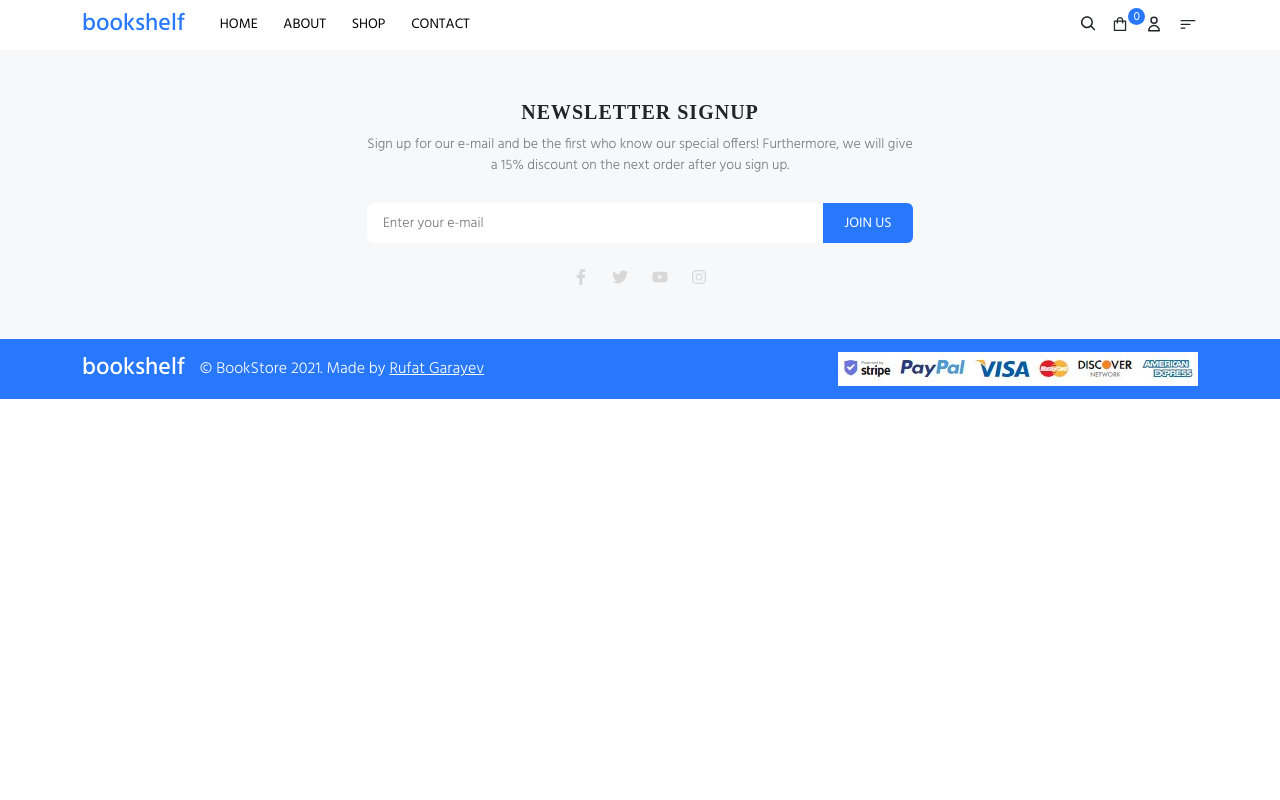
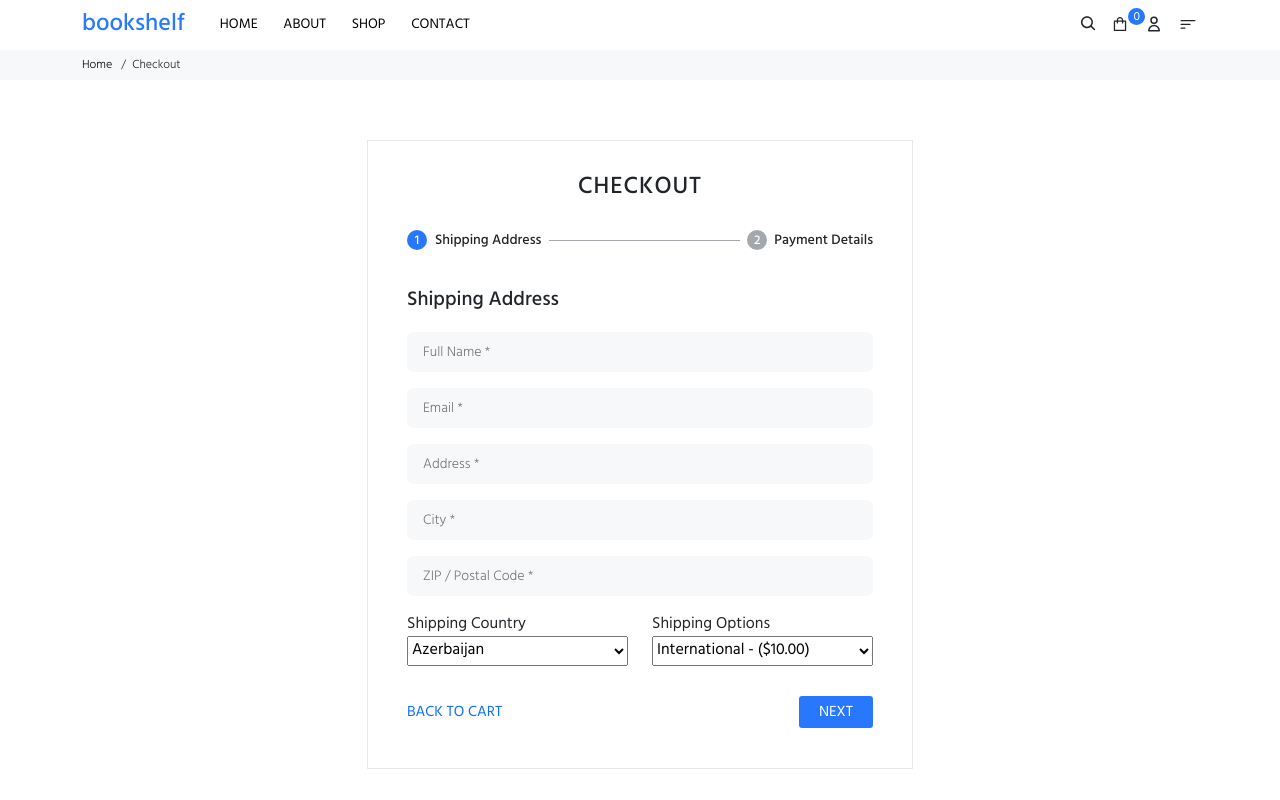
Before and after one commit to RufatGarayev/bookshelf, a React (Create React App) app: page /checkout in a window 1280 px wide. Shown: the top 800 px of the page. Built offline with nearby package versions, Linux system fonts and the light colour scheme.

Commit message:
checkout page created

```diff
--- a/src/App.js
+++ b/src/App.js
@@ -9,6 +9,7 @@ import Cart from './pages/Cart';
 import BookDetails from './pages/BookDetails';
 import Wishlist from './pages/WishList';
 import Compare from './pages/Compare';
+import Checkout from './pages/Checkout';
 import SignUp from './components/SignUp/SignUp';
 import Footer from './components/Footer/Footer';
 import configureStore from './redux/store/configureStore';
@@ -37,6 +38,7 @@ function App() {
             <Route path="/book-details/:id" component={BookDetails} />
             <Route path="/wishlist" component={Wishlist} />
             <Route path="/compare" component={Compare} />
+            <Route path="/checkout" component={Checkout} />
             <SignUp />
           </main>
           <footer>
--- /dev/null
+++ b/src/components/Checkout/CheckoutContent.js
@@ -0,0 +1,31 @@
+import Title from '../Other/Title';
+import ShippingAddress from './ShippingAddress';
+
+const CheckoutContent = () => {
+    return (
+        <section id="checkout">
+            <div className="container">
+                <div className="row">
+                    <div className="col-lg-6 offset-lg-3">
+                        <div className="checkout-content">
+                            <div className="row">
+                                <div className="col-12">
+                                    <Title title="Checkout" />
+                                </div>
+                            </div>
+                            <div className="shipping-address-wrapper">
+                                <ShippingAddress />
+                            </div>
+                            <div className="payment-details-wrapper">
+
+                            </div>
+                        </div>
+                    </div>
+                </div>
+            </div>
+
+        </section>
+    )
+}
+
+export default CheckoutContent;
--- /dev/null
+++ b/src/components/Checkout/ShippingAddress.js
@@ -0,0 +1,64 @@
+import Input from '../Other/Input';
+import { Link } from "react-router-dom";
+
+const ShippingAddress = () => {
+    return (
+        <div className="shipping-address">
+            <div className="top-content d-flex">
+                <h6 className="address">Shipping Address</h6>
+                <h6 className="payment">Payment Details</h6>
+            </div>
+            <div className="form-area">
+                <form>
+                    <h5>Shipping Address</h5>
+                    <div className="row">
+                        <div className="col-12">
+                            <Input type="text" id="fullname" placeholder="Full Name *" />
+                        </div>
+                        <div className="col-12">
+                            <Input type="email" id="email" placeholder="Email *" />
+                        </div>
+                        <div className="col-12">
+                            <Input type="text" id="address" placeholder="Address *" />
+                        </div>
+                        <div className="col-12">
+                            <Input type="text" id="city" placeholder="City *" />
+                        </div>
+                        <div className="col-12">
+                            <Input type="text" id="postal-code" placeholder="ZIP / Postal Code *" />
+                        </div>
+                        <div className="col-lg-6">
+                            <div className="select-wrapper d-flex flex-column">
+                                <label htmlFor="shipping-country">Shipping Country</label>
+                                <select id="shipping-country">
+                                    <option value="az">Azerbaijan</option>
+                                    <option value="tr">Turkey</option>
+                                    <option value="pk">Pakistan</option>
+                                    <option value="il">Israel</option>
+                                    <option value="uk">United Kingdom</option>
+                                    <option value="ukr">Ukraine</option>
+                                </select>
+                            </div>
+                        </div>
+                        <div className="col-lg-6">
+                            <div className="select-wrapper d-flex flex-column">
+                                <label htmlFor="shipping-options">Shipping Options</label>
+                                <select id="shipping-options">
+                                    <option value="int">International - ($10.00)</option>
+                                </select>
+                            </div>
+                        </div>
+                        <div className="col-12">
+                            <div className="bottom-content d-flex">
+                                <Link to="/cart" className="back-to-cart">BACK TO CART</Link>
+                                <input type="submit" className="btn-style-2" value="NEXT" />
+                            </div>
+                        </div>
+                    </div>
+                </form>
+            </div>
+        </div>
+    )
+}
+
+export default ShippingAddress;
--- /dev/null
+++ b/src/pages/Checkout.js
@@ -0,0 +1,16 @@
+import Breadcrumb from '../components/Other/Breadcrumb';
+import CheckoutContent from '../components/Checkout/CheckoutContent';
+import '../sass/_checkout.scss';
+
+const Checkout = () => {
+    return (
+        <div className="checkout-content">
+            <div className="main">
+                <Breadcrumb currentPage={"Checkout"} />
+                <CheckoutContent />
+            </div>
+        </div>
+    )
+}
+
+export default Checkout;
--- /dev/null
+++ b/src/sass/_checkout.scss
@@ -0,0 +1,97 @@
+#checkout {
+  padding: 60px 0;
+
+  .checkout-content {
+    border: 1px solid #e9e7e7;
+    padding: 32px 39px 40px;
+
+    .section-title {
+      padding-bottom: 0;
+      h1 {
+        font-weight: 500;
+        font-family: Hind, sans-serif;
+        font-size: 24px;
+      }
+    }
+
+    .top-content,
+    .bottom-content {
+      justify-content: space-between;
+    }
+
+    .top-content {
+      padding: 15px 0 30px;
+
+      h6 {
+        position: relative;
+        font-size: 14px;
+        &::before {
+          content: "";
+          font-size: 13px;
+          color: #ffff;
+          background-color: #a3a8ad;
+          width: 20px;
+          height: 20px;
+          line-height: 21px;
+          border-radius: 50%;
+          text-align: center;
+          position: absolute;
+          left: 0;
+          top: -3px;
+        }
+      }
+
+      .address {
+        padding-left: 28px;
+
+        &::before {
+          content: "1";
+          background-color: #2878fd;
+        }
+
+        &::after {
+          content: "";
+          height: 0.1rem;
+          width: 191px;
+          background-color: #a3a8ad;
+          position: absolute;
+          top: 7px;
+          left: 142px;
+        }
+      }
+
+      .payment {
+        &::before {
+          content: "2";
+          left: -27px !important;
+        }
+      }
+    }
+
+    .form-area {
+      h5 {
+        margin-bottom: 20px;
+      }
+    }
+
+    .bottom-content {
+      padding: 30px 0 0;
+      align-items: center;
+
+      input[type="submit"] {
+        width: auto;
+        padding: 3px 18px;
+        border-radius: 3px;
+      }
+
+      a,
+      input[type="submit"] {
+        font-size: 15px;
+      }
+
+      a {
+        text-decoration: none;
+      }
+    }
+  }
+}
```
